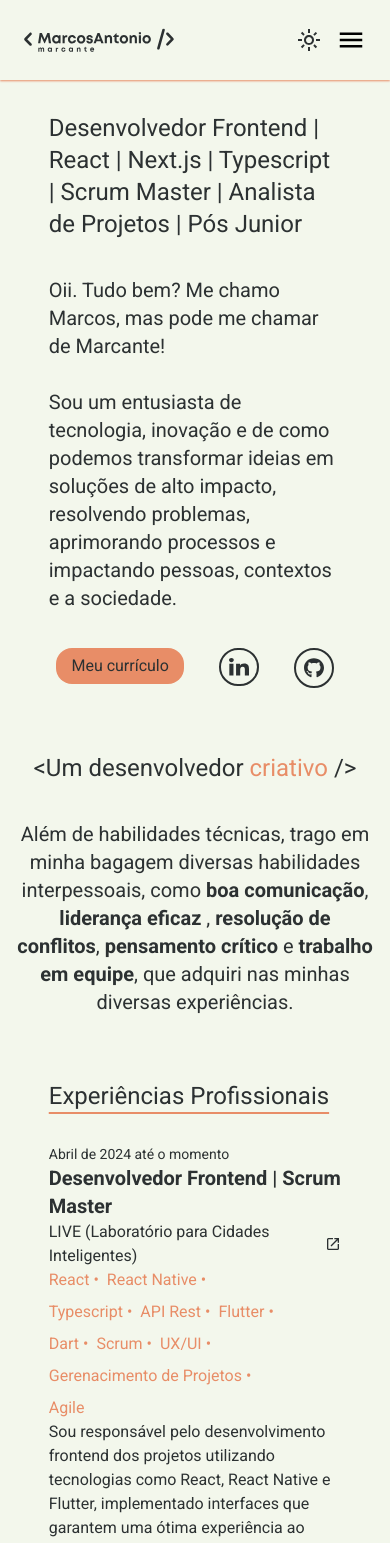
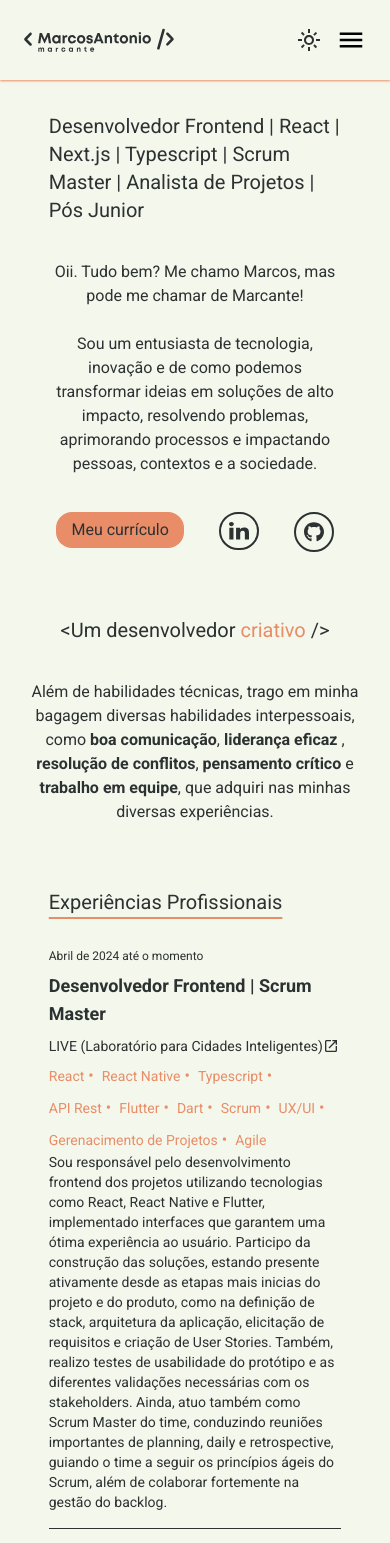
Before and after one commit to marcoslima12/portfolio, a Next.js app: page / in a window 390 px wide. Shown: the top 1543 px of the page. Built offline with nearby package versions, Linux system fonts and the light colour scheme.

Commit message:
fixed sizes of texts

```diff
--- a/src/components/Educational/index.tsx
+++ b/src/components/Educational/index.tsx
@@ -20,7 +20,7 @@ export const EducationalExperience = ({
       <TimeForExperience time={time} />
       <TitleForExperience title={title} />
       <LocationForExperience localation={location} />
-      <h3 className="text-sm text-light-text dark:text-dark-text">{note}</h3>
+      <h3 className="text-xs lg:text-sm text-light-text dark:text-dark-text">{note}</h3>
     </div>
   );
 };
--- a/src/components/HardSkill/index.tsx
+++ b/src/components/HardSkill/index.tsx
@@ -3,5 +3,5 @@ interface HardSkillProps {
 }
 
 export const HardSkill = ({ skill }: HardSkillProps) => {
-  return <span className="text-base text-dark-highlight">{skill}</span>;
+  return <span className="text-sm lg:text-base text-dark-highlight">{skill}</span>;
 };
--- a/src/components/Location/index.tsx
+++ b/src/components/Location/index.tsx
@@ -14,7 +14,7 @@ export const LocationForExperience = ({
   const { theme } = useTheme();
   return (
     <a target="_blank" href={link} className="flex justify-start items-center">
-      <h3 className="text-base text-light-text dark:text-dark-text">
+      <h3 className="text-sm lg:text-base text-light-text dark:text-dark-text">
         {localation}
       </h3>
       {link && (
--- a/src/components/Project/index.tsx
+++ b/src/components/Project/index.tsx
@@ -25,7 +25,7 @@ export const Project = ({ tasks, title, link }: ProjectProps) => {
           />
         )}
       </a>
-      <ul className="flex flex-col gap-2">
+      <ul className="flex flex-col gap-2 text-sm">
         {tasks.map((task, index) => {
           return <li key={index}>{task}</li>;
         })}
--- a/src/components/SectionTitle/index.tsx
+++ b/src/components/SectionTitle/index.tsx
@@ -4,7 +4,7 @@ interface SectionTitleProps {
 
 export const SectionTitle = ({ title }: SectionTitleProps) => {
   return (
-    <h1 className="text-2xl lg:text-3xl text-light-text dark:text-dark-text underline-offset-8 underline decoration-dark-highlight pb-8 ">
+    <h1 className="text-xl lg:text-3xl text-light-text dark:text-dark-text underline-offset-8 underline decoration-dark-highlight pb-8 ">
       {title}
     </h1>
   );
--- a/src/components/Time/index.tsx
+++ b/src/components/Time/index.tsx
@@ -4,6 +4,6 @@ interface TimeExperencieProps {
 
 export const TimeForExperience = ({ time }: TimeExperencieProps) => {
   return (
-    <h3 className="text-sm text-light-text dark:text-dark-text">{time}</h3>
+    <h3 className="text-xs lg:text-sm text-light-text dark:text-dark-text">{time}</h3>
   );
 };
--- a/src/components/Title/index.tsx
+++ b/src/components/Title/index.tsx
@@ -4,7 +4,7 @@ interface TitleExperencieProps {
 
 export const TitleForExperience = ({ title }: TitleExperencieProps) => {
   return (
-    <h3 className="text-xl font-bold text-light-text dark:text-dark-text">
+    <h3 className="text-lg lg:text-xl font-bold text-light-text dark:text-dark-text">
       {title}
     </h3>
   );
--- a/src/components/Work/index.tsx
+++ b/src/components/Work/index.tsx
@@ -23,11 +23,11 @@ export const WorkExperience = ({
     return (
       <div className="mb-8">
         <div className="w-full flex-col lg:flex lg:flex-row justify-between pb-4">
-          <div className="lg:w-1/2 flex flex-col justify-start items-start">
+          <div className="lg:w-1/2 flex flex-col justify-start items-start gap-2 lg:gap-0">
             <TimeForExperience time={time} />
             <TitleForExperience title={role} />
             <LocationForExperience link={link} localation={company} />
-            <div className="w-4/5 flex justify-start flex-wrap items-center gap-2">
+            <div className="lg:w-4/5 flex justify-start flex-wrap items-center gap-2">
               {skills.map((skill, index) => (
                 <span key={index} className="flex items-center gap-1">
                   <HardSkill skill={skill} />
@@ -38,7 +38,7 @@ export const WorkExperience = ({
               ))}
             </div>
           </div>
-          <p className="lg:w-1/3 text-light-text dark:text-dark-text">{about}</p>
+          <p className="lg:w-1/3 text-light-text dark:text-dark-text text-sm lg:text-base">{about}</p>
         </div>
         <hr className="border-light-text dark:border-dark-text" />
       </div>
--- a/src/pages/index.tsx
+++ b/src/pages/index.tsx
@@ -59,11 +59,11 @@ export default function Home() {
       <SectionWrapper>
         <div className="w-3/4 flex items-center justify-between mt-20 lg:mt-36 ">
           <div className="lg:w-1/2 gap-9 flex flex-col justify-around items-center lg:items-start">
-            <h1 className="text-2xl text-light-text dark:text-light-primary">
+            <h1 className="text-xl lg:text-2xl text-light-text dark:text-light-primary">
               Desenvolvedor Frontend | React | Next.js | Typescript | Scrum
               Master | Analista de Projetos | Pós Junior
             </h1>
-            <p className="text-xl text-light-text dark:text-light-primary">
+            <p className="text-base lg:text-xl text-light-text dark:text-light-primary text-center lg:text-start">
               Oii. Tudo bem? Me chamo Marcos, mas pode me chamar de Marcante!
               <br />
               <br />
@@ -99,11 +99,11 @@ export default function Home() {
 
       <SectionWrapper>
         <div className="flex items-center text-center flex-col justify-normal gap-3">
-          <h1 className="pb-6 lg:pb-0 text-2xl lg:text-4xl text-light-text dark:text-dark-text">
+          <h1 className="pb-6 lg:pb-0 text-xl lg:text-4xl text-light-text dark:text-dark-text">
             &lt;Um desenvolvedor{" "}
             <span className="text-dark-highlight">{currentText}</span> /&gt;
           </h1>
-          <p className=" px-4 lg:px-0 lg:w-1/3 text-center text-xl text-light-text dark:text-dark-text">
+          <p className="px-4 lg:px-0 lg:w-1/3 text-center text-base lg:text-xl text-light-text dark:text-dark-text">
             Além de habilidades técnicas, trago em minha bagagem diversas
             habilidades interpessoais, como <SoftSkill text="boa comunicação" />
             , <SoftSkill text="liderança eficaz" /> ,{" "}
```
